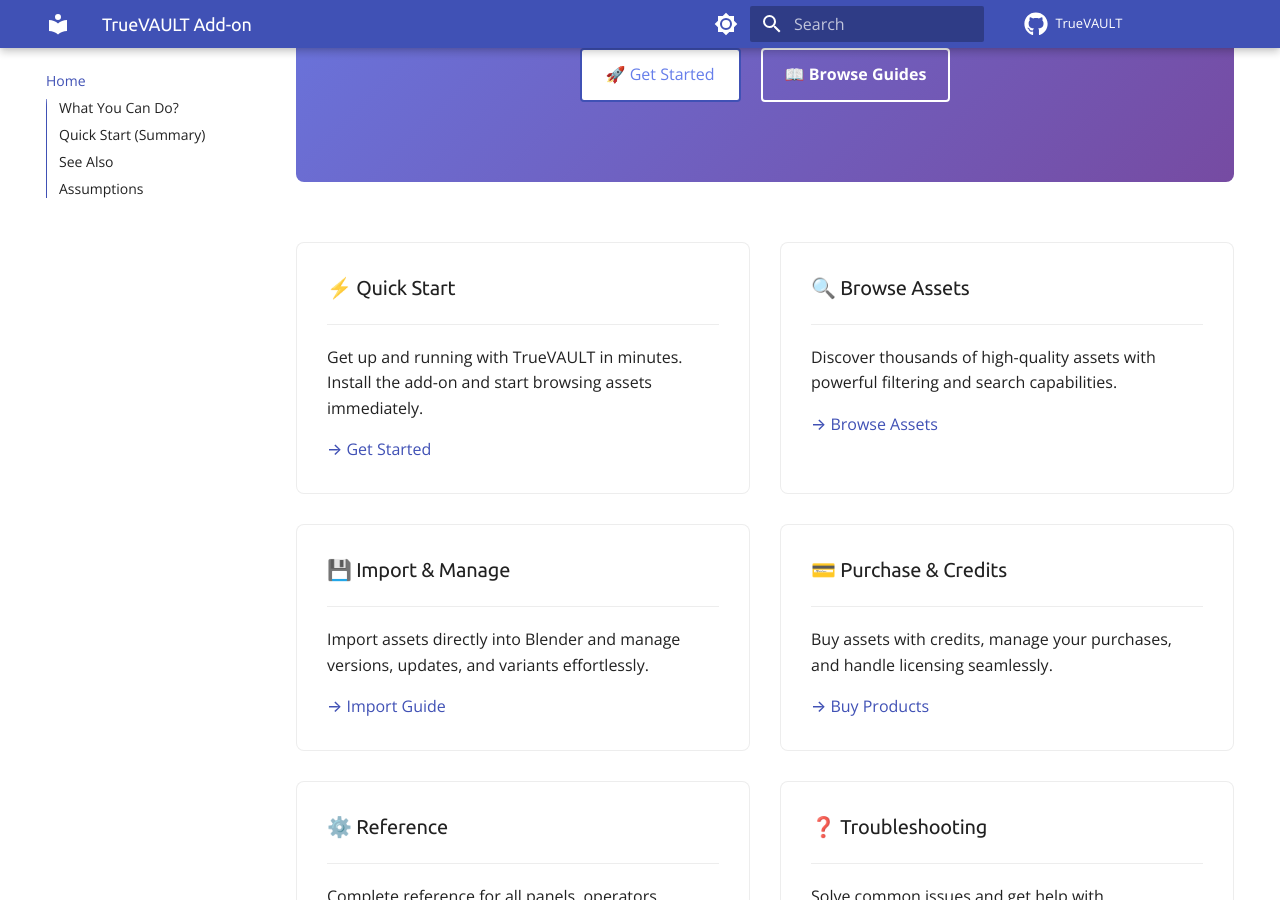
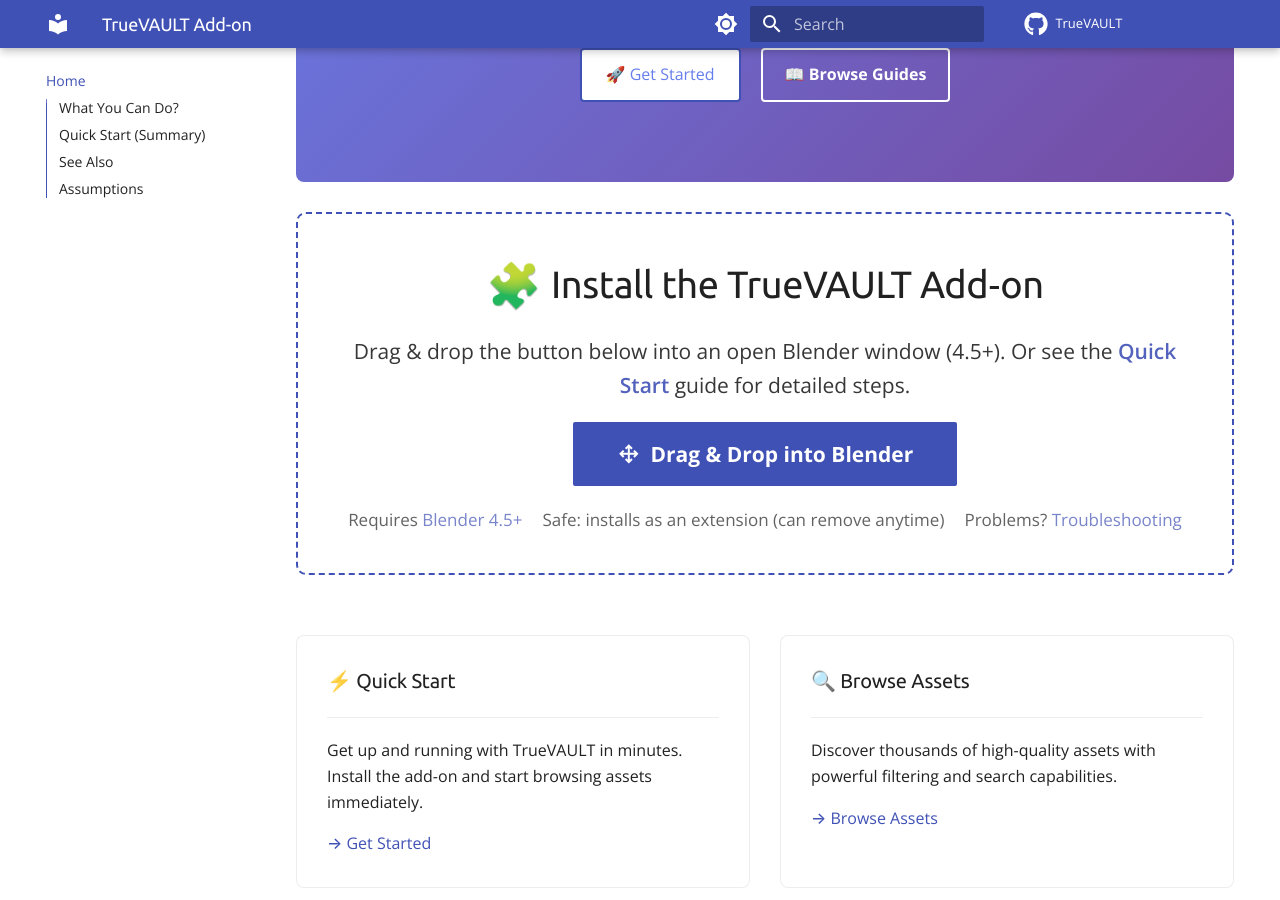
Before and after one commit to True-VFX/TrueVAULT-Documentation, an MkDocs documentation site: the page built from docs/index.md, in a window 1280 px wide and 900 px high, scrolled down 439 px. Built offline with MkDocs 1.6.1 and Material for MkDocs 9.7.7, drawn with Linux system fonts in a browser that asks for light colours; comment, search, counter and statistics services are not loaded; the version menu is left out.

Commit message:
feat: add install callout for TrueVAULT add-on with drag-and-drop functionality

```diff
--- a/docs/overrides/home.html
+++ b/docs/overrides/home.html
@@ -18,6 +18,43 @@
                 📖 Browse Guides
             </a>
         </div>
+    </div>
+
+    <!-- Install Callout Full Width -->
+    <div style="border: 2px dashed var(--md-primary-fg-color); padding: 2rem 1.5rem; border-radius: 10px; background: var(--md-default-bg-color--light); margin: -1.5rem 0 3rem 0; position: relative; overflow: hidden;">
+        <div style="display:flex; flex-direction:column; gap:1rem; align-items:center; text-align:center; max-width:900px; margin:0 auto;">
+            <h2 style="margin:0; display:flex; align-items:center; gap:.5rem; font-size:1.9rem;">
+                <span style="font-size:2.2rem;">🧩</span> Install the TrueVAULT Add‑on
+            </h2>
+            <p style="margin:0; font-size:1.05rem; opacity:.9;">Drag & drop the button below into an open Blender window (4.5+). Or see the <a href="{{ 'guides/quick-start/' | url }}" style="font-weight:600;">Quick Start</a> guide for detailed steps.</p>
+            <div class="truevault-install-action" data-install-url="https://vault.true-vfx.xyz/true_vault.zip?repository=%2Ffunctions%2Fv1%2Fget-repo&blender_version_min=4.5.0" data-platform="" download="truevault-addon-latest.zip" style="width:100%; display:flex; justify-content:center;">
+                <div class="truevault-drag-group" style="display:flex; justify-content:center;">
+                    <a class="md-button md-button--primary truevault-drag-button" draggable="true" ondragstart="handleDragStart(event)" style="font-size:1.05rem; display:inline-flex; gap:.5rem; align-items:center;">
+                        <span class="twemoji"><svg xmlns="http://www.w3.org/2000/svg" viewBox="0 0 24 24"><path d="M13 11h5l-1.5-1.5 1.42-1.42L21.84 12l-3.92 3.92-1.42-1.42L18 13h-5v5l1.5-1.5 1.42 1.42L12 21.84l-3.92-3.92L9.5 16.5 11 18v-5H6l1.5 1.5-1.42 1.42L2.16 12l3.92-3.92L7.5 9.5 6 11h5V6L9.5 7.5 8.08 6.08 12 2.16l3.92 3.92L14.5 7.5 13 6v5Z"></path></svg></span>
+                        Drag & Drop into Blender
+                    </a>
+                </div>
+            </div>
+            <div style="font-size:.85rem; opacity:.7; display:flex; gap:1rem; flex-wrap:wrap; justify-content:center;">
+                <span>Requires <a href="https://www.blender.org/download/lts/4-5/">Blender {{ page.meta.blender_version_target or '4.5+' }}</a></span>
+                <span>Safe: installs as an extension (can remove anytime)</span>
+                <span>Problems? <a href="{{ 'guides/quick-start/#troubleshooting' | url }}">Troubleshooting</a></span>
+            </div>
+        </div>
+        <script>
+        function handleDragStart(event) {
+            const container = event.target.closest('.truevault-install-action');
+            const installUrl = container.getAttribute('data-install-url');
+            event.dataTransfer.setData('text/uri-list', installUrl);
+            event.dataTransfer.setData('text/plain', installUrl);
+            event.dataTransfer.effectAllowed = 'copy';
+            event.target.classList.add('dragging');
+        }
+        document.addEventListener('DOMContentLoaded', () => {
+            const btn = document.querySelector('.truevault-drag-button');
+            if (btn) btn.addEventListener('dragend', e => e.target.classList.remove('dragging'));
+        });
+        </script>
     </div>
 
     <!-- Feature Cards Grid -->
```
